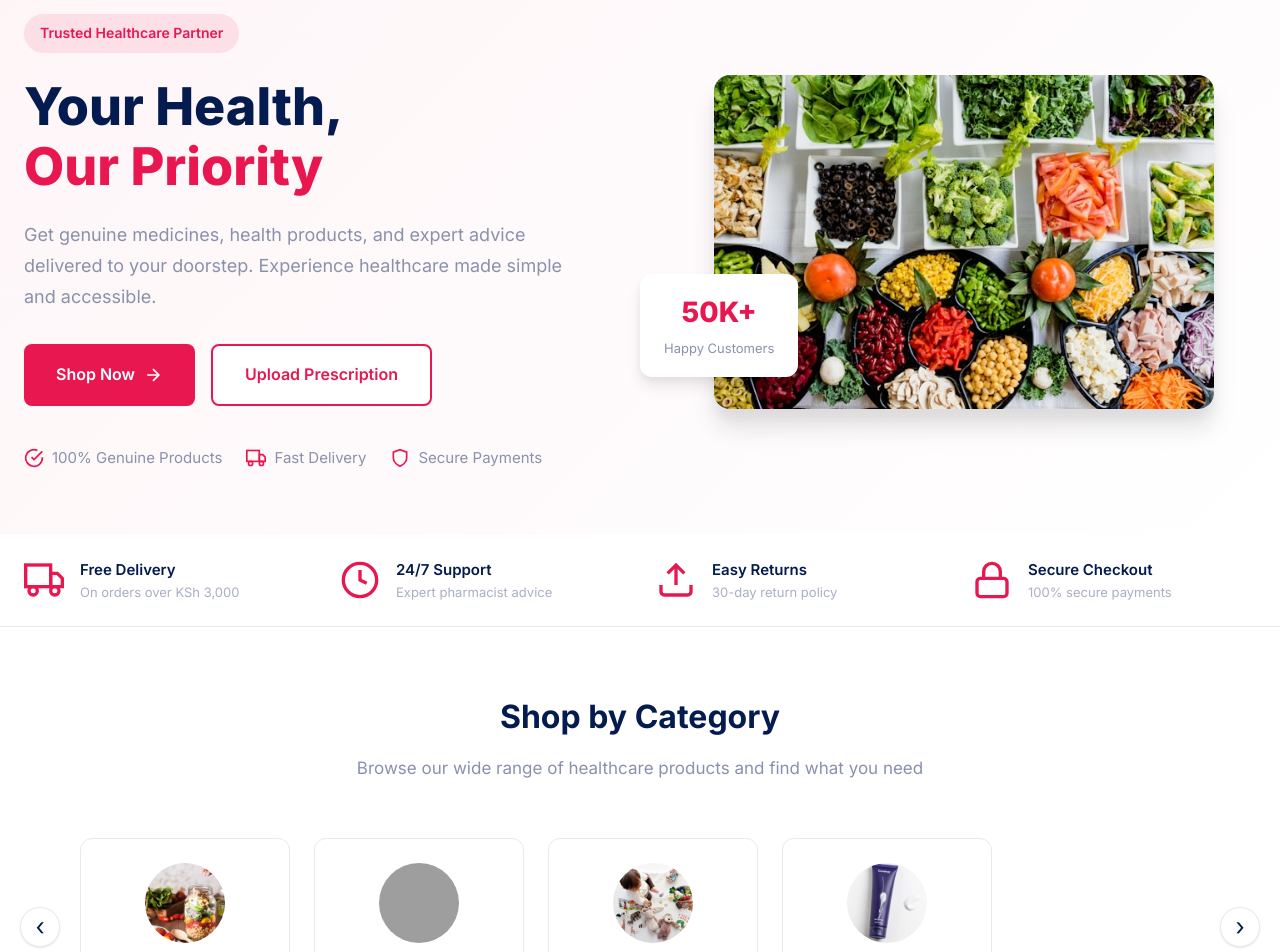
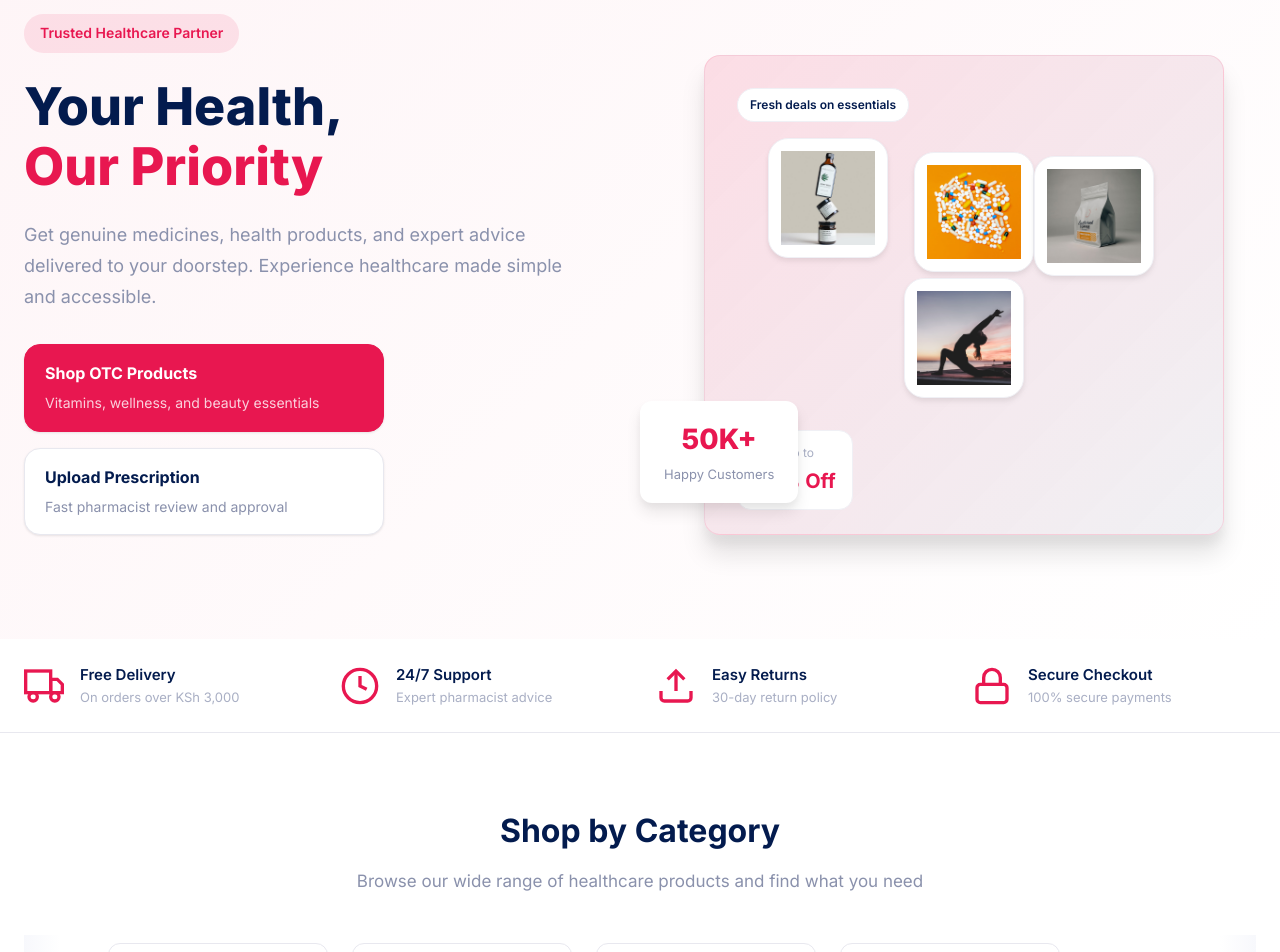
Before and after one commit to salma-nyagaka/ava-pharmacy-web-application-frontend, a React (Vite) app: page / in a window 1280 px wide. Shown: the part 220-1172 px from the top of the page. Built offline with nearby package versions, Linux system fonts and the light colour scheme; grey boxes are pictures that could not be loaded.

Commit message:
add latest changes

```diff
--- a/src/pages/HomePage/HomePage.css
+++ b/src/pages/HomePage/HomePage.css
@@ -56,6 +56,56 @@
   margin-bottom: 2.5rem;
 }
 
+.hero__actions--split {
+  flex-direction: column;
+  gap: 1rem;
+  align-items: flex-start;
+}
+
+.hero__cta {
+  display: flex;
+  flex-direction: column;
+  gap: 0.35rem;
+  padding: 1rem 1.25rem;
+  border-radius: 16px;
+  border: 1px solid var(--color-border);
+  background: var(--color-white);
+  color: var(--color-text-primary);
+  box-shadow: var(--shadow-sm);
+  transition: all var(--transition-fast);
+  width: 100%;
+  max-width: 360px;
+}
+
+.hero__cta-title {
+  font-size: 1rem;
+  font-weight: 700;
+}
+
+.hero__cta-subtitle {
+  font-size: 0.875rem;
+  color: var(--color-text-secondary);
+}
+
+.hero__cta--primary {
+  background: var(--color-primary);
+  border-color: var(--color-primary);
+  color: var(--color-white);
+}
+
+.hero__cta--primary .hero__cta-subtitle {
+  color: rgba(255, 255, 255, 0.8);
+}
+
+.hero__cta--secondary {
+  background: var(--color-white);
+}
+
+.hero__cta:hover {
+  transform: translateY(-2px);
+  box-shadow: var(--shadow-md);
+}
+
 .hero__features {
   display: flex;
   flex-wrap: wrap;
@@ -82,11 +132,98 @@
   justify-content: center;
 }
 
-.hero__image img {
+.hero__banner {
+  position: relative;
   width: 100%;
-  max-width: 500px;
+  max-width: 520px;
+  min-height: 360px;
   border-radius: var(--radius-xl);
+  background: linear-gradient(135deg, rgba(232, 23, 80, 0.12), rgba(3, 27, 78, 0.06));
+  border: 1px solid rgba(232, 23, 80, 0.12);
   box-shadow: var(--shadow-xl);
+  padding: 2rem 2rem 1.5rem;
+  overflow: hidden;
+}
+
+.hero__banner-tag {
+  display: inline-flex;
+  align-items: center;
+  gap: 0.5rem;
+  padding: 0.4rem 0.75rem;
+  border-radius: var(--radius-full);
+  background: var(--color-white);
+  border: 1px solid var(--color-border-light);
+  font-size: 0.75rem;
+  font-weight: 600;
+  color: var(--color-text-primary);
+  margin-bottom: 1.5rem;
+}
+
+.hero__banner-products {
+  position: relative;
+  display: flex;
+  flex-wrap: wrap;
+  gap: 1rem;
+  justify-content: center;
+  align-items: center;
+  min-height: 210px;
+}
+
+.hero__banner-card {
+  width: 120px;
+  height: 120px;
+  border-radius: 20px;
+  background: var(--color-white);
+  border: 1px solid var(--color-border-light);
+  padding: 0.75rem;
+  box-shadow: var(--shadow-md);
+  display: flex;
+  align-items: center;
+  justify-content: center;
+}
+
+.hero__banner-card img {
+  width: 100%;
+  height: 100%;
+  object-fit: contain;
+}
+
+.hero__banner-card--primary {
+  transform: translateY(-8px);
+}
+
+.hero__banner-card--secondary {
+  transform: translate(10px, 6px);
+}
+
+.hero__banner-card--tertiary {
+  transform: translate(-6px, 10px);
+}
+
+.hero__banner-card--accent {
+  transform: translate(0, -4px);
+}
+
+.hero__banner-offer {
+  margin-top: 1.75rem;
+  display: inline-flex;
+  flex-direction: column;
+  align-items: flex-start;
+  gap: 0.2rem;
+  padding: 0.75rem 1rem;
+  border-radius: 14px;
+  background: var(--color-white);
+  border: 1px solid var(--color-border-light);
+}
+
+.hero__banner-offer span {
+  font-size: 0.75rem;
+  color: var(--color-text-muted);
+}
+
+.hero__banner-offer strong {
+  font-size: 1.25rem;
+  color: var(--color-primary);
 }
 
 .hero__image-badge {
@@ -163,19 +300,45 @@
   margin-top: 2rem;
 }
 
+.categories__carousel::before,
+.categories__carousel::after {
+  content: '';
+  position: absolute;
+  top: 0;
+  bottom: 0;
+  width: 36px;
+  pointer-events: none;
+  z-index: 1;
+}
+
+.categories__carousel::before {
+  left: 0;
+  background: linear-gradient(90deg, rgba(247, 248, 252, 1), rgba(247, 248, 252, 0));
+}
+
+.categories__carousel::after {
+  right: 0;
+  background: linear-gradient(-90deg, rgba(247, 248, 252, 1), rgba(247, 248, 252, 0));
+}
+
 .categories__track {
   display: flex;
   gap: 1.5rem;
   overflow-x: auto;
   scroll-behavior: smooth;
   scroll-snap-type: x mandatory;
-  padding: 0.5rem 0.25rem 1rem;
+  padding: 0.5rem 4.5rem 1rem 2rem;
   scrollbar-width: none;
   flex: 1;
+  cursor: grab;
 }
 
 .categories__track::-webkit-scrollbar {
   display: none;
+}
+
+.categories__track:active {
+  cursor: grabbing;
 }
 
 .carousel__btn {
@@ -217,7 +380,7 @@
   border-radius: var(--radius-lg);
   border: 1px solid var(--color-border);
   transition: all var(--transition-base);
-  min-width: 210px;
+  min-width: 220px;
   scroll-snap-align: start;
 }
 
@@ -249,6 +412,14 @@
 
 .category-card:hover .category-card__name {
   color: var(--color-primary);
+}
+
+.home .section {
+  padding: 4.5rem 0;
+}
+
+.home .section__header {
+  margin-bottom: 2.5rem;
 }
 
 .services-cta {
@@ -362,16 +533,16 @@
 }
 
 .product-card__brand {
-  font-size: 0.75rem;
+  font-size: 0.6875rem;
   color: var(--color-text-muted);
   text-transform: uppercase;
   letter-spacing: 0.5px;
 }
 
 .product-card__name {
-  font-size: 0.9375rem;
+  font-size: 0.975rem;
   font-weight: 600;
-  margin: 0.5rem 0;
+  margin: 0.35rem 0 0.5rem;
   line-height: 1.4;
 }
 
@@ -388,7 +559,9 @@
   display: flex;
   align-items: center;
   gap: 0.5rem;
-  margin-bottom: 0.75rem;
+  margin-bottom: 0.6rem;
+  font-size: 0.75rem;
+  color: var(--color-text-muted);
 }
 
 .product-card__stars {
@@ -397,8 +570,8 @@
 }
 
 .product-card__star {
-  width: 14px;
-  height: 14px;
+  width: 12px;
+  height: 12px;
   color: var(--color-border);
 }
 
@@ -424,9 +597,9 @@
 }
 
 .product-card__price {
-  font-size: 1.125rem;
+  font-size: 1.25rem;
   font-weight: 700;
-  color: var(--color-primary);
+  color: var(--color-text-primary);
 }
 
 .product-card__original-price {
@@ -442,8 +615,8 @@
   justify-content: center;
   gap: 0.5rem;
   padding: 0.75rem;
-  background-color: var(--color-background-light);
-  color: var(--color-text-primary);
+  background-color: var(--color-primary);
+  color: var(--color-white);
   font-size: 0.875rem;
   font-weight: 600;
   border-radius: var(--radius-md);
@@ -456,8 +629,7 @@
 }
 
 .product-card__add-to-cart:hover {
-  background-color: var(--color-primary);
-  color: var(--color-white);
+  background-color: var(--color-primary-dark);
 }
 
 .featured-products__cta {
@@ -714,6 +886,11 @@
     gap: 0.75rem;
   }
 
+  .categories__carousel::before,
+  .categories__carousel::after {
+    width: 28px;
+  }
+
   .products__grid {
     grid-template-columns: repeat(3, 1fr);
   }
@@ -732,6 +909,10 @@
 
   .hero__actions {
     justify-content: center;
+  }
+
+  .hero__actions--split {
+    align-items: center;
   }
 
   .hero__features {
@@ -794,8 +975,15 @@
     gap: 1rem;
   }
 
-  .hero__image img {
-    max-width: 350px;
+  .hero__banner {
+    max-width: 360px;
+    min-height: 320px;
+    padding: 1.5rem;
+  }
+
+  .hero__banner-card {
+    width: 96px;
+    height: 96px;
   }
 
   .promo-banner__content {
@@ -807,9 +995,13 @@
     gap: 0.5rem;
   }
 
+  .categories__track {
+    padding: 0.5rem 3rem 1rem 1.25rem;
+  }
+
   .category-card {
     padding: 1rem;
-    min-width: 170px;
+    min-width: 180px;
   }
 
   .category-card__image {
--- a/src/pages/HomePage/HomePage.tsx
+++ b/src/pages/HomePage/HomePage.tsx
@@ -206,44 +206,39 @@ function HomePage() {
                 Get genuine medicines, health products, and expert advice delivered to your doorstep.
                 Experience healthcare made simple and accessible.
               </p>
-              <div className="hero__actions">
-                <Link to="/shop" className="btn btn--primary btn--lg">
-                  Shop Now
-                  <svg viewBox="0 0 24 24" fill="none" stroke="currentColor" strokeWidth="2" width="20" height="20">
-                    <path d="M5 12h14M12 5l7 7-7 7"/>
-                  </svg>
+              <div className="hero__actions hero__actions--split">
+                <Link to="/products" className="hero__cta hero__cta--primary">
+                  <span className="hero__cta-title">Shop OTC Products</span>
+                  <span className="hero__cta-subtitle">Vitamins, wellness, and beauty essentials</span>
                 </Link>
-                <Link to="/prescriptions" className="btn btn--secondary btn--lg">
-                  Upload Prescription
+                <Link to="/prescriptions" className="hero__cta hero__cta--secondary">
+                  <span className="hero__cta-title">Upload Prescription</span>
+                  <span className="hero__cta-subtitle">Fast pharmacist review and approval</span>
                 </Link>
-              </div>
-              <div className="hero__features">
-                <div className="hero__feature">
-                  <svg viewBox="0 0 24 24" fill="none" stroke="currentColor" strokeWidth="2">
-                    <path d="M22 11.08V12a10 10 0 1 1-5.93-9.14"/>
-                    <polyline points="22 4 12 14.01 9 11.01"/>
-                  </svg>
-                  <span>100% Genuine Products</span>
-                </div>
-                <div className="hero__feature">
-                  <svg viewBox="0 0 24 24" fill="none" stroke="currentColor" strokeWidth="2">
-                    <rect x="1" y="3" width="15" height="13"/>
-                    <polygon points="16 8 20 8 23 11 23 16 16 16 16 8"/>
-                    <circle cx="5.5" cy="18.5" r="2.5"/>
-                    <circle cx="18.5" cy="18.5" r="2.5"/>
-                  </svg>
-                  <span>Fast Delivery</span>
-                </div>
-                <div className="hero__feature">
-                  <svg viewBox="0 0 24 24" fill="none" stroke="currentColor" strokeWidth="2">
-                    <path d="M12 22s8-4 8-10V5l-8-3-8 3v7c0 6 8 10 8 10z"/>
-                  </svg>
-                  <span>Secure Payments</span>
-                </div>
               </div>
             </div>
             <div className="hero__image">
-              <ImageWithFallback src={articleImmunity} alt="Healthcare professional" />
+              <div className="hero__banner">
+                <div className="hero__banner-tag">Fresh deals on essentials</div>
+                <div className="hero__banner-products">
+                  <div className="hero__banner-card hero__banner-card--primary">
+                    <ImageWithFallback src={productFaceCream} alt="Moisturizing face cream" />
+                  </div>
+                  <div className="hero__banner-card hero__banner-card--secondary">
+                    <ImageWithFallback src={productVitaminC} alt="Vitamin C supplements" />
+                  </div>
+                  <div className="hero__banner-card hero__banner-card--tertiary">
+                    <ImageWithFallback src={productOmega3} alt="Omega-3 fish oil capsules" />
+                  </div>
+                  <div className="hero__banner-card hero__banner-card--accent">
+                    <ImageWithFallback src={productBabyDiapers} alt="Baby diapers pack" />
+                  </div>
+                </div>
+                <div className="hero__banner-offer">
+                  <span>Save up to</span>
+                  <strong>20% Off</strong>
+                </div>
+              </div>
               <div className="hero__image-badge">
                 <span className="hero__image-badge-number">50K+</span>
                 <span className="hero__image-badge-text">Happy Customers</span>
```
